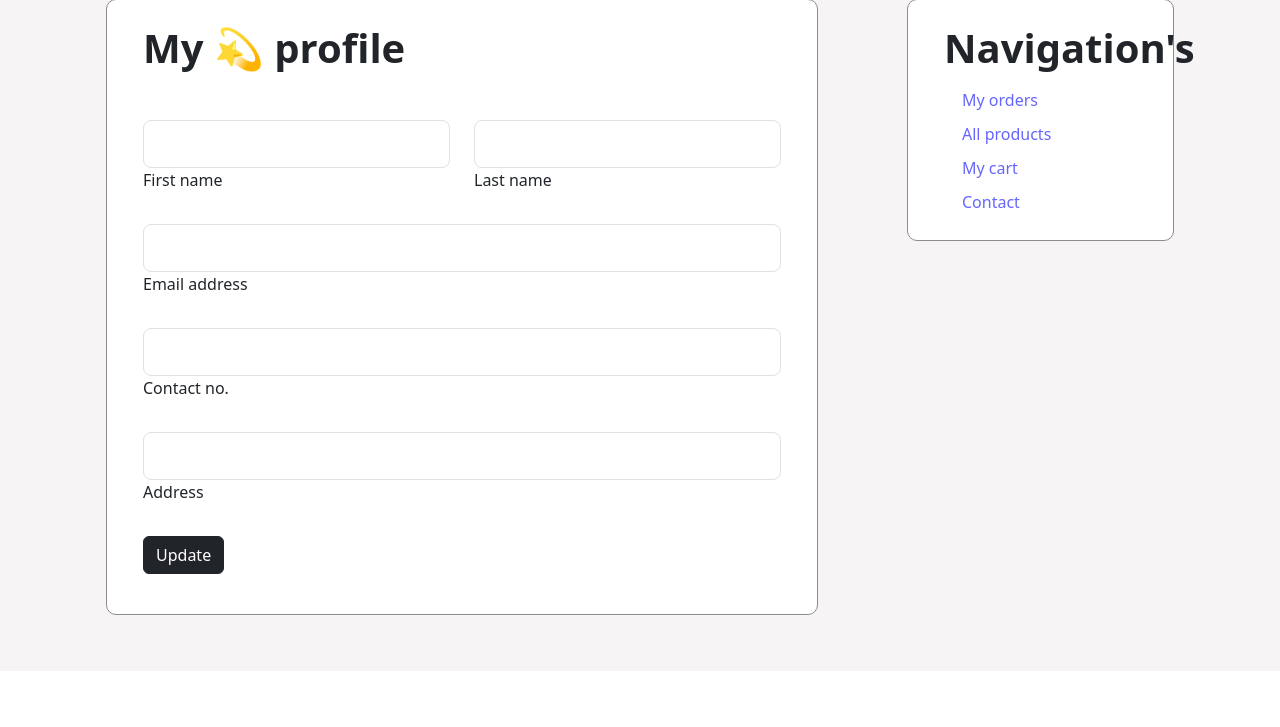
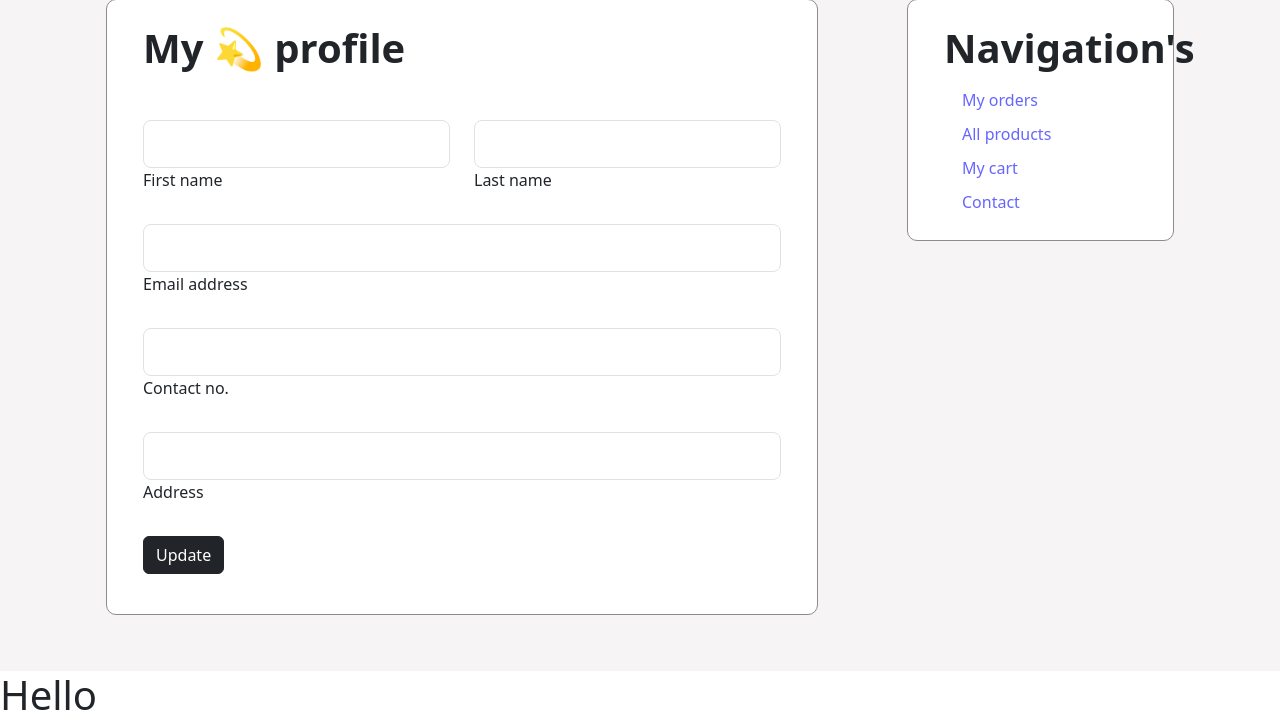
Before and after one commit to kanhacis/Notebook, a PHP site: page /profile.php in a window 1280 px wide. Shown: the part 274-1001 px from the top of the page. Before the commit the page ends 889 px from the top, so only its background shows below. Run offline with PHP 8.4, Linux system fonts and the light colour scheme; the visitor is signed in with stand-in values (Sample User, id 1); data that the repository does not hold is empty; some libraries are stand-ins or nearby versions.

Commit message:
Update profile.php

```diff
--- a/profile.php
+++ b/profile.php
@@ -200,4 +200,8 @@ $fname = $user["fname"];
         </div>
     </div>
 </section>
+
+<div>
+    <h1>Hello</h1>
+</div>
 <!-- User profile end -->
```
